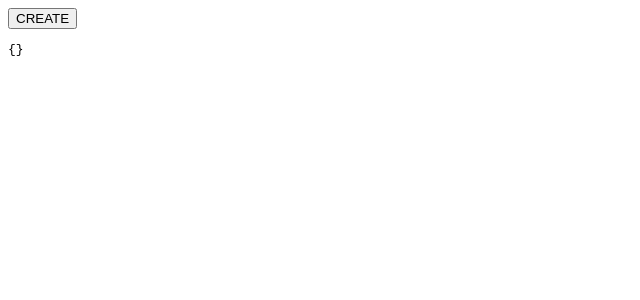
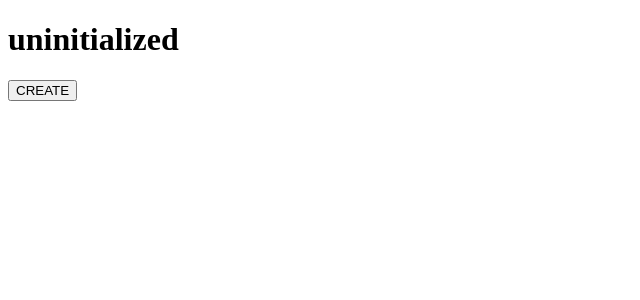
Before and after one commit to gootools/solana-statecharts, a React (Create React App) app: page / in a window 1280 px wide. Shown: the top 300 px of the page, without its empty margins (0-640 px from the left). Built offline with nearby package versions, Linux system fonts and the light colour scheme.

Commit message:
cashiersCheck and counter

```diff
--- a/src/App.tsx
+++ b/src/App.tsx
@@ -1,20 +1,23 @@
 import { useMachine } from "@xstate/react";
 import React from "react";
 import { Machine } from "xstate";
-import counter from "./machines/counter";
+import cashiersCheck from "./machines/cashiersCheck";
 
-const counterMachine = Machine(counter);
+const machine = Machine(cashiersCheck as any);
 
 const App: React.FC = () => {
-  const [state, send] = useMachine(counterMachine);
+  const [state, send] = useMachine(machine);
   return (
     <>
-      {counterMachine.states[state.value as any].events.map((event) => (
+      <h1>{state.value}</h1>
+      {machine.states[state.value as any].events.map((event) => (
         <button key={event} onClick={() => send(event)}>
           {event}
         </button>
       ))}
-      <pre>{JSON.stringify(state.context)}</pre>
+      {Object.keys(state.context).length > 0 && (
+        <pre>{JSON.stringify(state.context)}</pre>
+      )}
     </>
   );
 };
--- /dev/null
+++ b/src/machines/cashiersCheck.ts
@@ -0,0 +1,25 @@
+const cashiersCheck = {
+  id: "cashiers-check",
+  initial: "uninitialized",
+  states: {
+    uninitialized: {
+      on: {
+        CREATE: "created",
+      },
+    },
+    created: {
+      on: {
+        CASH: "cashed",
+        CANCEL: "cancelled",
+      },
+    },
+    cancelled: {
+      type: "final",
+    },
+    cashed: {
+      type: "final",
+    },
+  },
+};
+
+export default cashiersCheck;
--- a/src/machines/counter.ts
+++ b/src/machines/counter.ts
@@ -28,6 +28,6 @@ const counter = {
       },
     },
   },
-} as any;
+};
 
 export default counter;
--- a/src/machines/toggle.ts
+++ b/src/machines/toggle.ts
@@ -1,4 +1,4 @@
-const machine = {
+const toggle = {
   id: "toggle",
   initial: "inactive",
   states: {
@@ -11,4 +11,4 @@ const machine = {
   },
 };
 
-export default machine;
+export default toggle;
```
